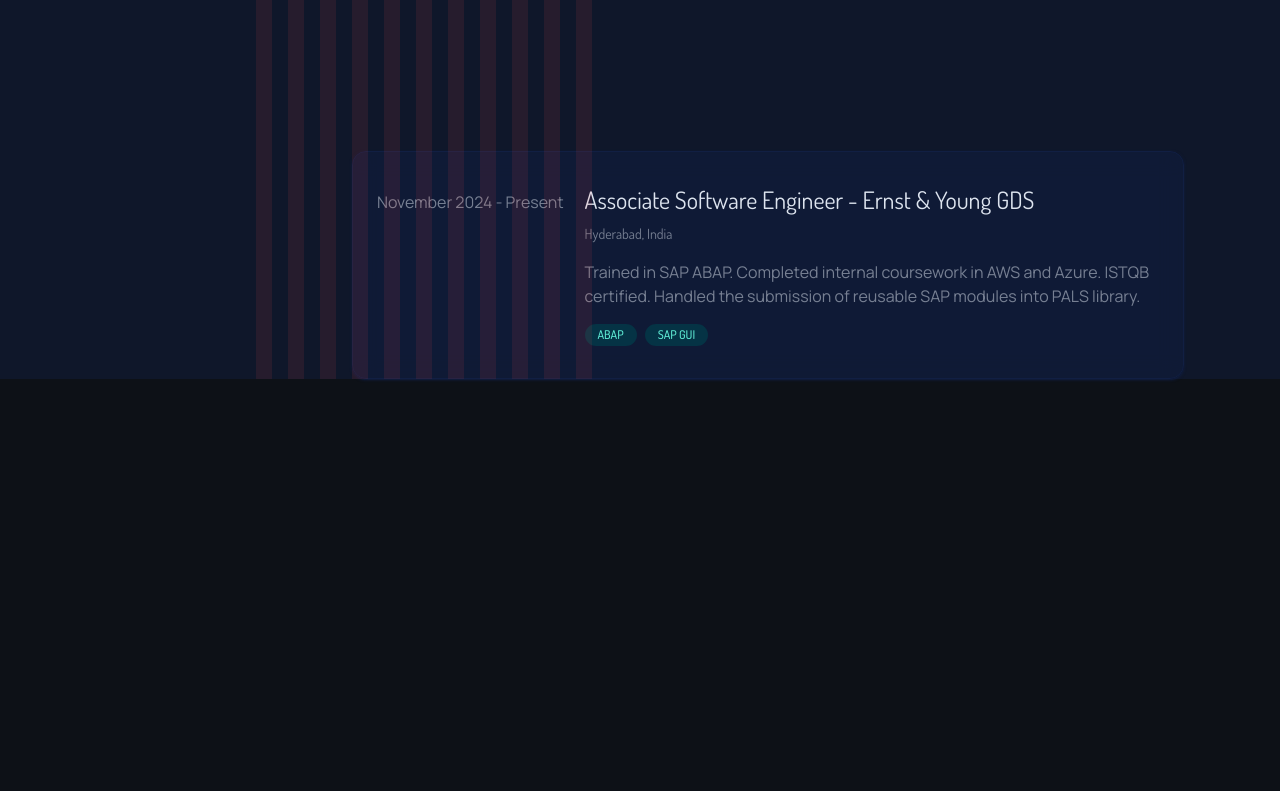
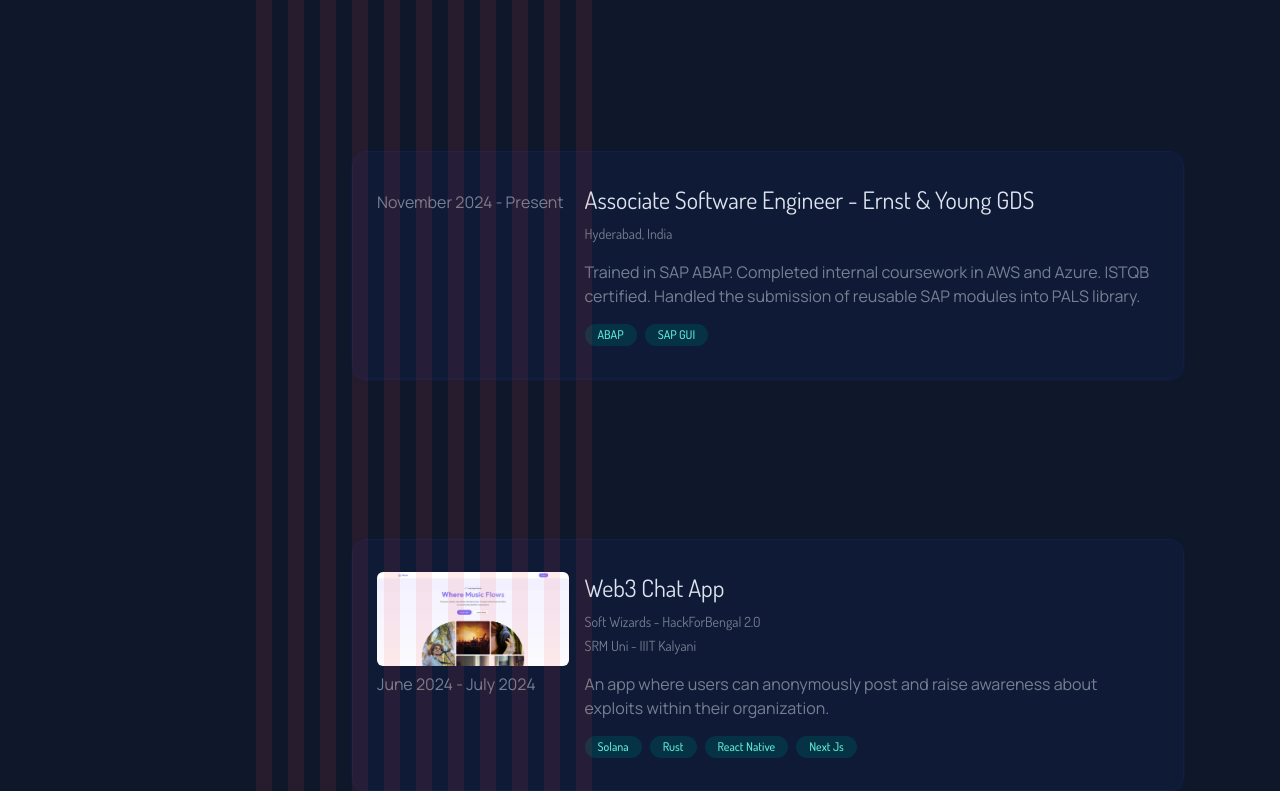
Before and after one commit to tanmoy-OG/my-portfolio, a Next.js app: page /#projects in a window 1280 px wide. Shown: the part 1441-2232 px from the top of the page. Before the commit the page ends 1820 px from the top, so only its background shows below. Built offline with nearby package versions, Linux system fonts and the light colour scheme; a web font is replaced by a local one.

Commit message:
changelog: 1. created projects asset data. 2. created projects section in experience section of landing.

```diff
--- /dev/null
+++ b/src/assets/data/projects.json
@@ -0,0 +1,30 @@
+[
+    {
+        "gallery": [
+            "/img1.webp",
+            "/img1.webp",
+            "/img1.webp"
+        ],
+        "date": {
+            "from": "June 2024",
+            "to": "July 2024"
+        },
+        "title": "Web3 Chat App",
+        "team": "Soft Wizards",
+        "hackathon": "HackForBengal 2.0",
+        "organization": {
+            "orgName": "SRM Uni",
+            "platform": "IIIT Kalyani"
+        },
+        "description": "An app where users can anonymously post and raise awareness about exploits within their organization.",
+        "tech": [
+            "Solana",
+            "Rust",
+            "React Native",
+            "Next Js"
+        ],
+        "externalLink": "",
+        "gitHub": "",
+        "install": ""
+    }
+]
--- a/src/components/landing/experience.tsx
+++ b/src/components/landing/experience.tsx
@@ -1,6 +1,8 @@
 import { Card, CardTitle, CardHeader, CardContent } from "@/ui/card"
 import { Badge } from "@/ui/badge";
 import jobList from "@/data/experience.json"
+import projList from "@/data/projects.json"
+import Image from 'next/image';
 
 const Experience = async () => {
 
@@ -10,6 +12,11 @@
             <div className="">
                 {jobList.map((data, id) => (
                     <Job key={id} date={data.date} company={data.company} designation={data.designation} location={data.location} work={data.work} tech={data.tech} />
+                ))}
+            </div>
+            <div className="">
+                {projList.map((data, id) => (
+                    <Project key={id} gallery={data.gallery} date={data.date} title={data.title} team={data.team} hackathon={data.hackathon} org={data.organization} desc={data.description} tech={data.tech} externalLink={data.externalLink} gitHub={data.gitHub} installs={data.install} />
                 ))}
             </div>
         </div>
@@ -57,4 +64,58 @@
     );
 }
 
+export interface ProjInterface {
+    gallery: string[]
+    date: {
+        from: string
+        to: string | null
+    }
+    title: string,
+    team: string,
+    hackathon: string,
+    org: {
+        orgName: string
+        platform: string
+    }
+    desc: string
+    tech: string[]
+    externalLink: string
+    gitHub: string
+    installs: string
+}
+
+const Project = ({ gallery, date, title, team, hackathon, org, desc, tech, externalLink, gitHub, installs }: ProjInterface) => {
+    return (
+        <Card className="py-8 bg-secondary/50 backdrop-blur-md shadow-secondary hover:shadow-accent hover:shadow-lg/50 hover:-translate-y-2 transition-all">
+            <CardContent className="flex w-full flex-row gap-4">
+                <div className="basis-1/4">
+                    {gallery[0] && <Image src={gallery[0]} width='150' height='150' alt='' className="rounded-sm w-full object-cover" />}
+                    <h1 className="mt-1.5 font-sans-desc opacity-50">{date.from + ' - ' + date.to}</h1>
+                </div>
+                <div className="basis-3/4 flex flex-col gap-4">
+                    <div className="flex flex-col gap-2">
+                        <p className="text-2xl">{title}</p>
+                        <div className="flex flex-col gap-1">
+                            {team + hackathon && (
+                                <p className="text-sm opacity-50">{team + (
+                                    team && (hackathon && ' - ')
+                                ) + hackathon}</p>
+                            )}
+                            <p className="text-sm opacity-50">{org.orgName + (org.platform && (' - ' + org.platform))}</p>
+                        </div>
+                    </div>
+                    <p className="flex flex-col pr-2 gap-4 font-sans-desc opacity-50">
+                        {desc}
+                    </p>
+                    <div className="flex gap-2">
+                        {tech.map((data, id) => (
+                            <Badge key={id} className="rounded-full bg-cyan-950 text-accent px-3">{data}</Badge>
+                        ))}
+                    </div>
+                </div>
+            </CardContent>
+        </Card>
+    );
+}
+
 export default Experience;
```
Also changed, not shown: public/img1.webp (added).
